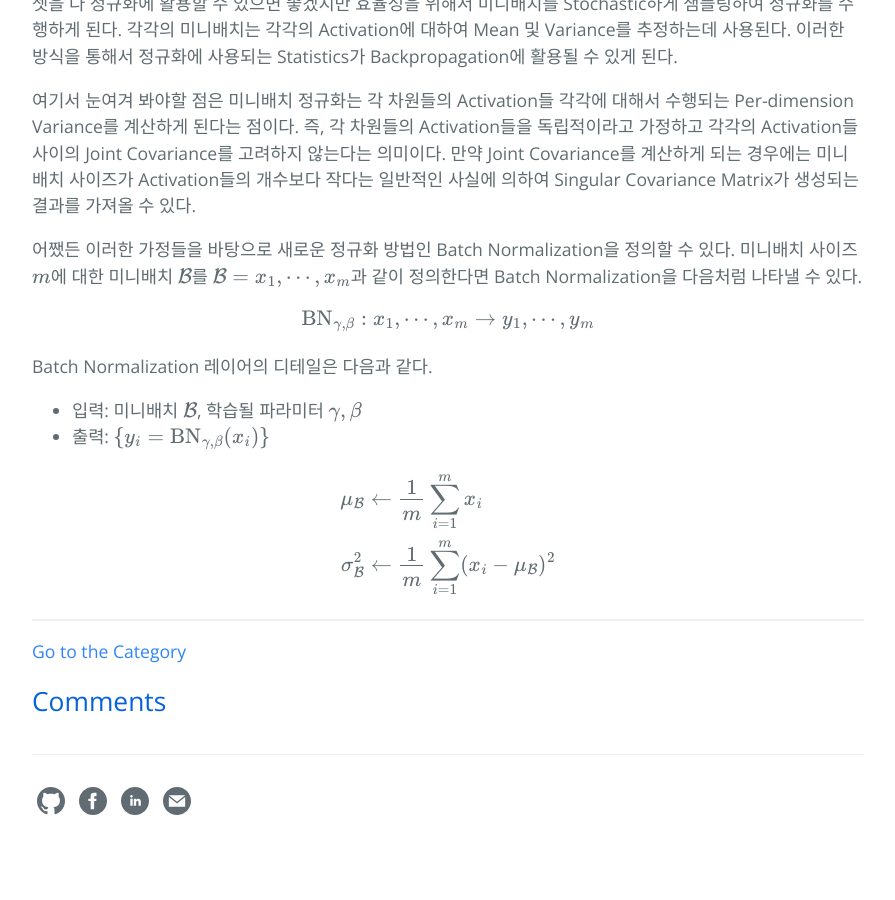
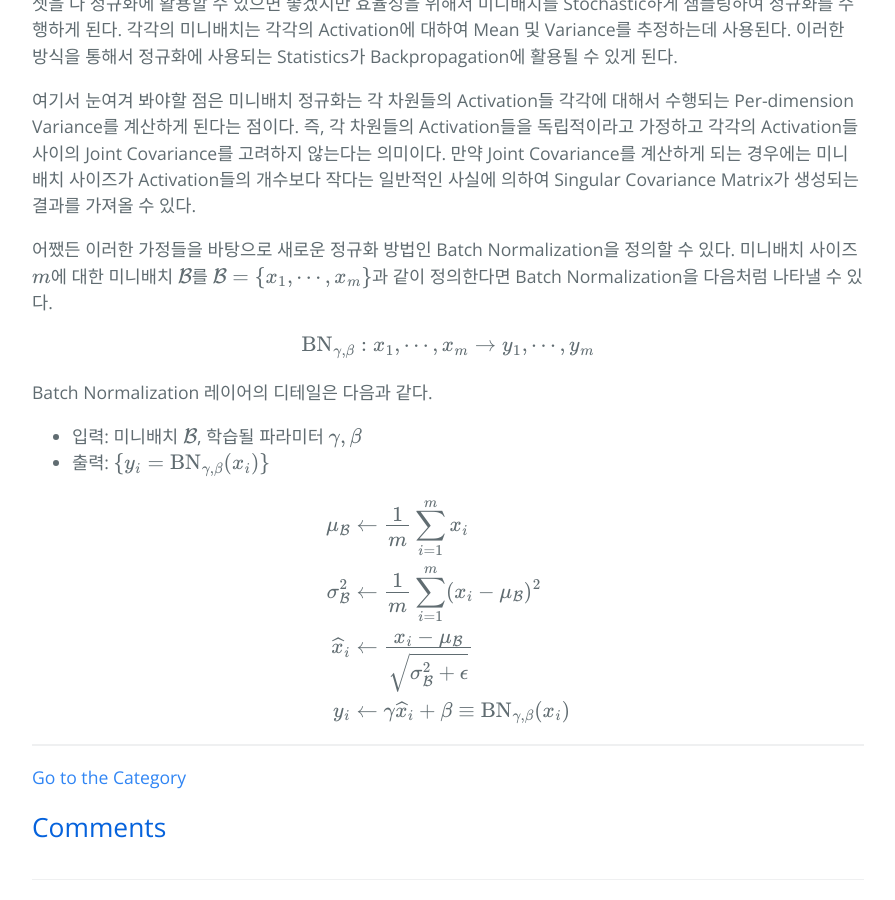
Before and after one commit to hcnoh/hcnoh.github.io, a Jekyll site: the page built from _posts/2018-11-27-batch-normalization.md, in a window 1280 px wide and 900 px high, scrolled down 5056 px. Shown: the whole window, without its empty margins (192-1087 px from the left). Built offline with Jekyll 4.4.1, drawn with Linux system fonts in a browser that asks for light colours; formulas are drawn with MathJax 3; comment, search, counter and statistics services are not loaded; before the commit the page ends 5925 px from its top, so only the background shows below that.

Commit message:
Update 2018-11-27-batch-normalization.md

```diff
--- a/_posts/2018-11-27-batch-normalization.md
+++ b/_posts/2018-11-27-batch-normalization.md
@@ -142,7 +142,7 @@
 
 여기서 눈여겨 봐야할 점은 미니배치 정규화는 각 차원들의 Activation들 각각에 대해서 수행되는 Per-dimension Variance를 계산하게 된다는 점이다. 즉, 각 차원들의 Activation들을 독립적이라고 가정하고 각각의 Activation들 사이의 Joint Covariance를 고려하지 않는다는 의미이다. 만약 Joint Covariance를 계산하게 되는 경우에는 미니배치 사이즈가 Activation들의 개수보다 작다는 일반적인 사실에 의하여 Singular Covariance Matrix가 생성되는 결과를 가져올 수 있다.
 
-어쨌든 이러한 가정들을 바탕으로 새로운 정규화 방법인 Batch Normalization을 정의할 수 있다. 미니배치 사이즈 $$m$$에 대한 미니배치 $$\mathcal{B}$$를 $$\mathcal{B}={x_1,\cdots, x_m}$$과 같이 정의한다면 Batch Normalization을 다음처럼 나타낼 수 있다.
+어쨌든 이러한 가정들을 바탕으로 새로운 정규화 방법인 Batch Normalization을 정의할 수 있다. 미니배치 사이즈 $$m$$에 대한 미니배치 $$\mathcal{B}$$를 $$\mathcal{B}=\{x_1,\cdots, x_m\}$$과 같이 정의한다면 Batch Normalization을 다음처럼 나타낼 수 있다.
 
 $$\text{BN}_{\gamma, \beta}: x_1,\cdots, x_m \rightarrow y_1,\cdots, y_m$$
 
@@ -154,6 +154,8 @@
 $$
 \begin{align*}
 \mu_{\mathcal{B}} & \leftarrow \frac{1}{m}\sum_{i=1}^m x_i \\
-\sigma_{\mathcal{B}}^2 & \leftarrow \frac{1}{m}\sum_{i=1}^m(x_i - \mu_{\mathcal{B}})^2
+\sigma_{\mathcal{B}}^2 & \leftarrow \frac{1}{m}\sum_{i=1}^m(x_i - \mu_{\mathcal{B}})^2 \\
+\widehat{x}_i & \leftarrow \frac{x_i - \mu_{\mathcal{B}}}{\sqrt{\sigma_{\mathcal{B}}^2 + \epsilon}} \\
+y_i & \leftarrow \gamma \widehat{x}_i + \beta \equiv \text{BN}_{\gamma, \beta}(x_i)
 \end{align*}
 $$
```
